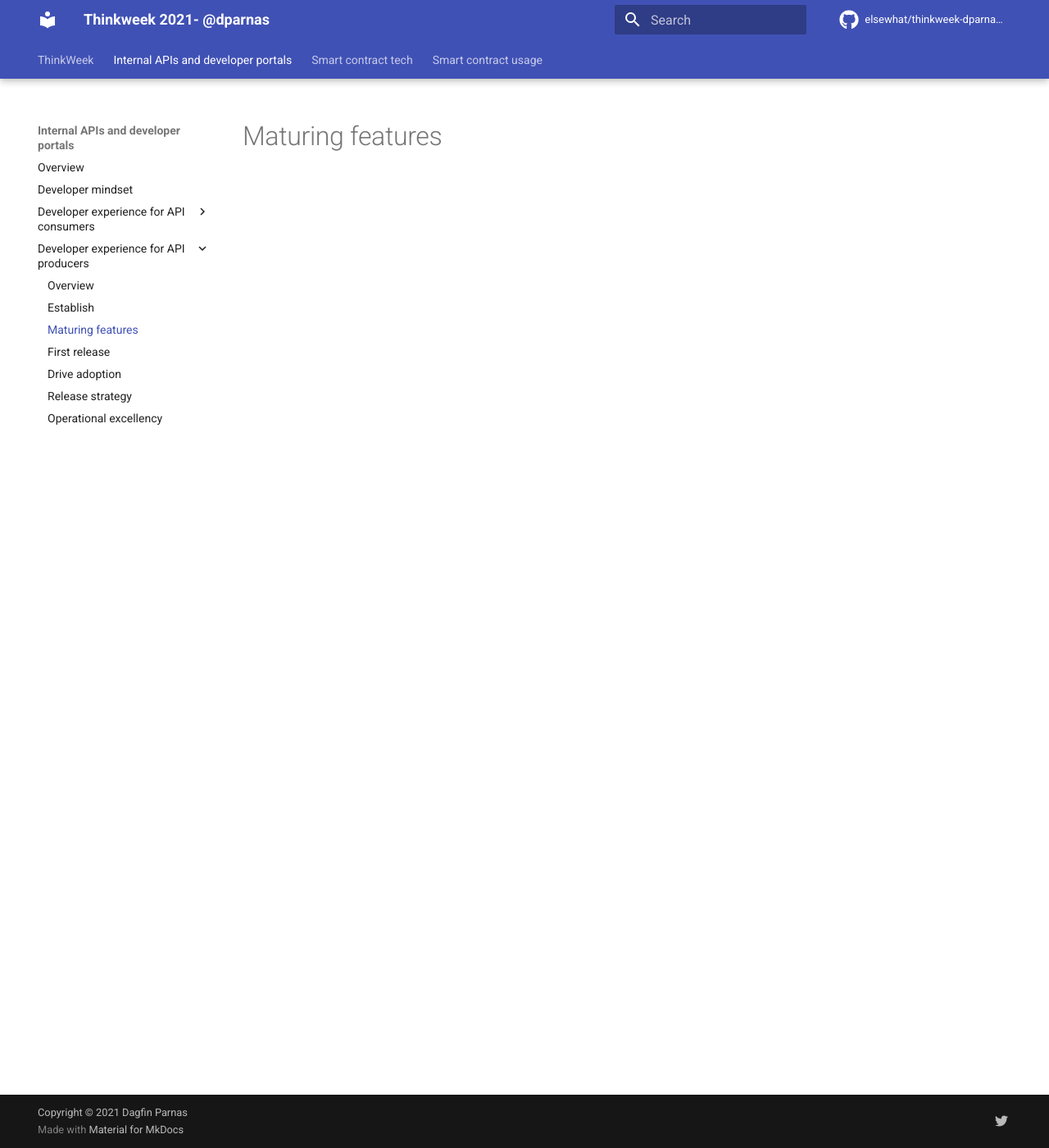
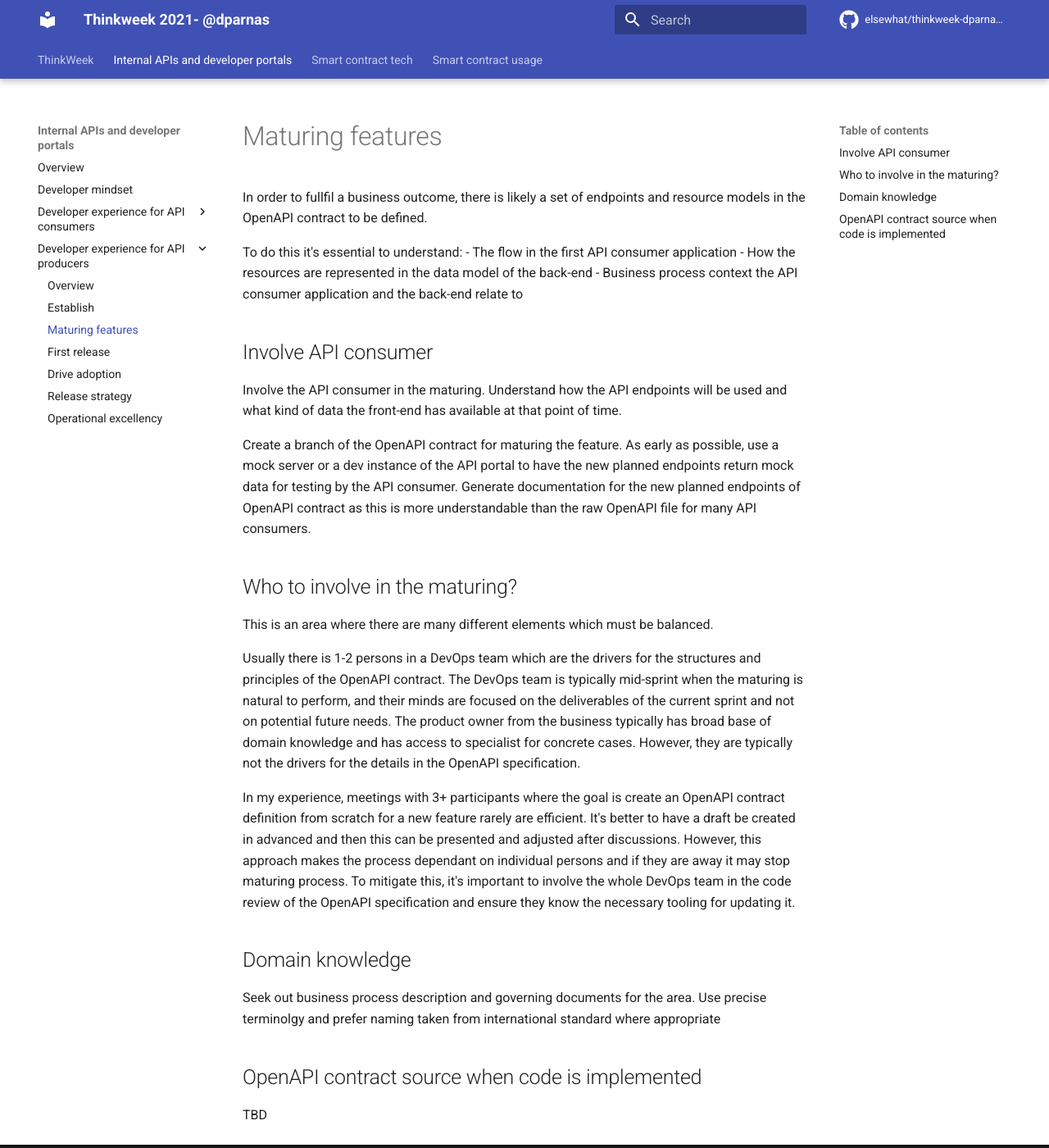
Before and after one commit to elsewhat/thinkweek-dparnas-2021, an MkDocs documentation site: the page built from docs/internal-apis/dx-producer-maturing.md, in a window 1280 px wide and 1400 px high. Shown: the whole window at 82% size. Built offline with MkDocs 1.6.1 and Material for MkDocs 9.7.7, drawn with Linux system fonts in a browser that asks for light colours; comment, search, counter and statistics services are not loaded.

Commit message:
Update dx-producer-maturing.md

```diff
--- a/docs/internal-apis/dx-producer-maturing.md
+++ b/docs/internal-apis/dx-producer-maturing.md
@@ -1 +1,31 @@
 # Maturing features
+In order to fullfil a business outcome, there is likely a set of endpoints and resource models in the OpenAPI contract to be defined.
+
+To do this it's essential to understand:
+- The flow in the first API consumer application
+- How the resources are represented in the data model of the back-end
+- Business process context the API consumer application and the back-end relate to
+
+## Involve API consumer
+Involve the API consumer in the maturing. Understand how the API endpoints will be used and what kind of data the front-end has available at that point of time.
+
+Create a branch of the OpenAPI contract for maturing the feature.
+As early as possible, use a mock server or a dev instance of the API portal to have the new planned endpoints return mock data for testing by the API consumer.
+Generate documentation for the new planned endpoints of OpenAPI contract as this is more understandable than the raw OpenAPI file for many API consumers.
+
+## Who to involve in the maturing?
+This is an area where there are many different elements which must be balanced.
+
+Usually there is 1-2 persons in a DevOps team which are the drivers for the structures and principles of the OpenAPI contract.
+The DevOps team is typically mid-sprint when the maturing is natural to perform, and their minds are focused on the deliverables of the current sprint and not on potential future needs. The product owner from the business typically has broad base of domain knowledge and has access to specialist for concrete cases. However, they are typically not the drivers for the details in the OpenAPI specification.
+
+In my experience, meetings with 3+ participants where the goal is create an OpenAPI contract definition from scratch for a new feature rarely are efficient.
+It's better to have a draft be created in advanced and then this can be presented and adjusted after discussions. However, this approach makes the process dependant on individual persons and if they are away it may stop maturing process. To mitigate this, it's important to involve the whole DevOps team in the code review of the OpenAPI specification and ensure they know the necessary tooling for updating it.
+
+## Domain knowledge
+Seek out business process description and governing documents for the area.
+Use precise terminolgy and prefer naming taken from international standard where appropriate
+
+
+## OpenAPI contract source when code is implemented
+TBD
```
